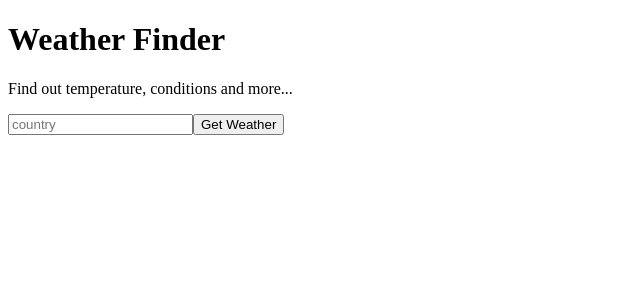
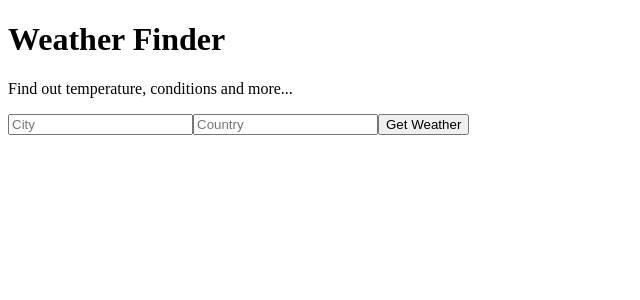
Before and after one commit to aza024/react-weather-app, a React (Create React App) app in the folder weather-app/: page / in a window 1280 px wide. Shown: the top 300 px of the page, without its empty margins (0-640 px from the left). Built offline with nearby package versions, Linux system fonts and the light colour scheme.

Commit message:
rendered JSON data in component

```diff
--- a/weather-app/src/App.js
+++ b/weather-app/src/App.js
@@ -6,7 +6,7 @@ import Weather from "./components/Weather"
 
 // initialize component
 
-// const API_Key = '8c6fb598d4fa1b909e622dcc6c1fd8ec'
+
 
 
 
@@ -26,11 +26,9 @@ class App extends React.Component{
     const city = e.target.elements.city.value;
     const country = e.target.elements.country.value
 
-
     const api_call = await fetch(
-      `https://api.openweathermap.org/data/2.5/weather?q=${country}&mode=json&appid=&units=metric`
+      `https://api.openweathermap.org/data/2.5/weather?q=${city},${country}&mode=json&appid=${API_KEY}&units=metric`
     )
-
     const data = await api_call.json();
 
     console.log('Data' + data);
--- a/weather-app/src/components/Form.js
+++ b/weather-app/src/components/Form.js
@@ -6,8 +6,8 @@ class Form extends React.Component{
             // react attr onSubmit(this.props.getweather)
             <form onSubmit={this.props.getWeather}>
 
-
-                <input type="text" name="city"placeholder="country"/>
+                 <input type="text" name="city"placeholder="City"/>
+                <input type="text" name="country"placeholder="Country"/>
 
                 <button>Get Weather </button>
             </form>
--- a/weather-app/src/components/Weather.js
+++ b/weather-app/src/components/Weather.js
@@ -4,7 +4,11 @@ class Weather extends React.Component{
     render(){
         return(
             <div>
+                {this.props.city}
+                {this.props.country}
                 {this.props.temperature}
+                {this.props.humidity}
+                {this.props.description}
             </div>
         )
     }
```
